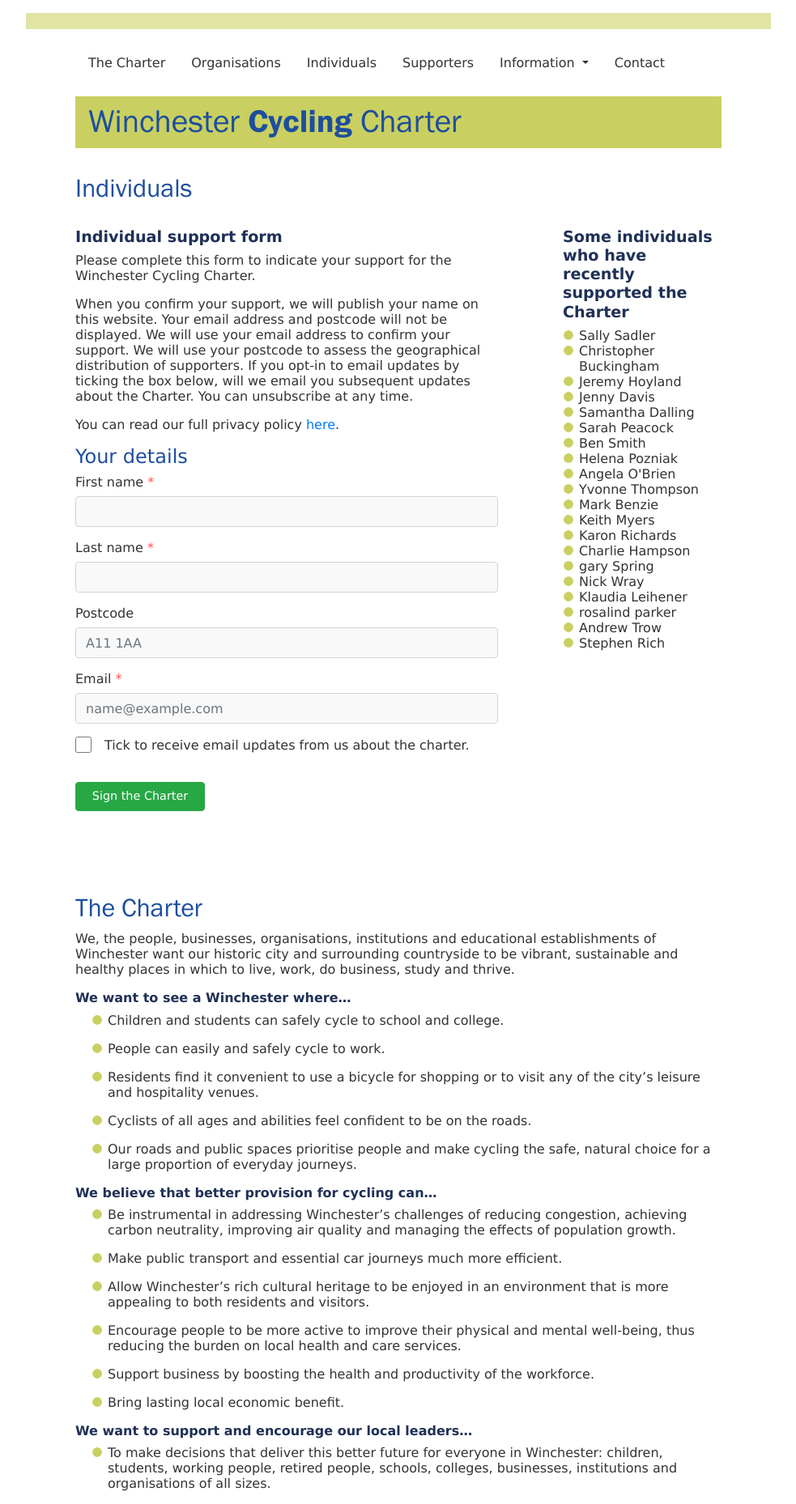
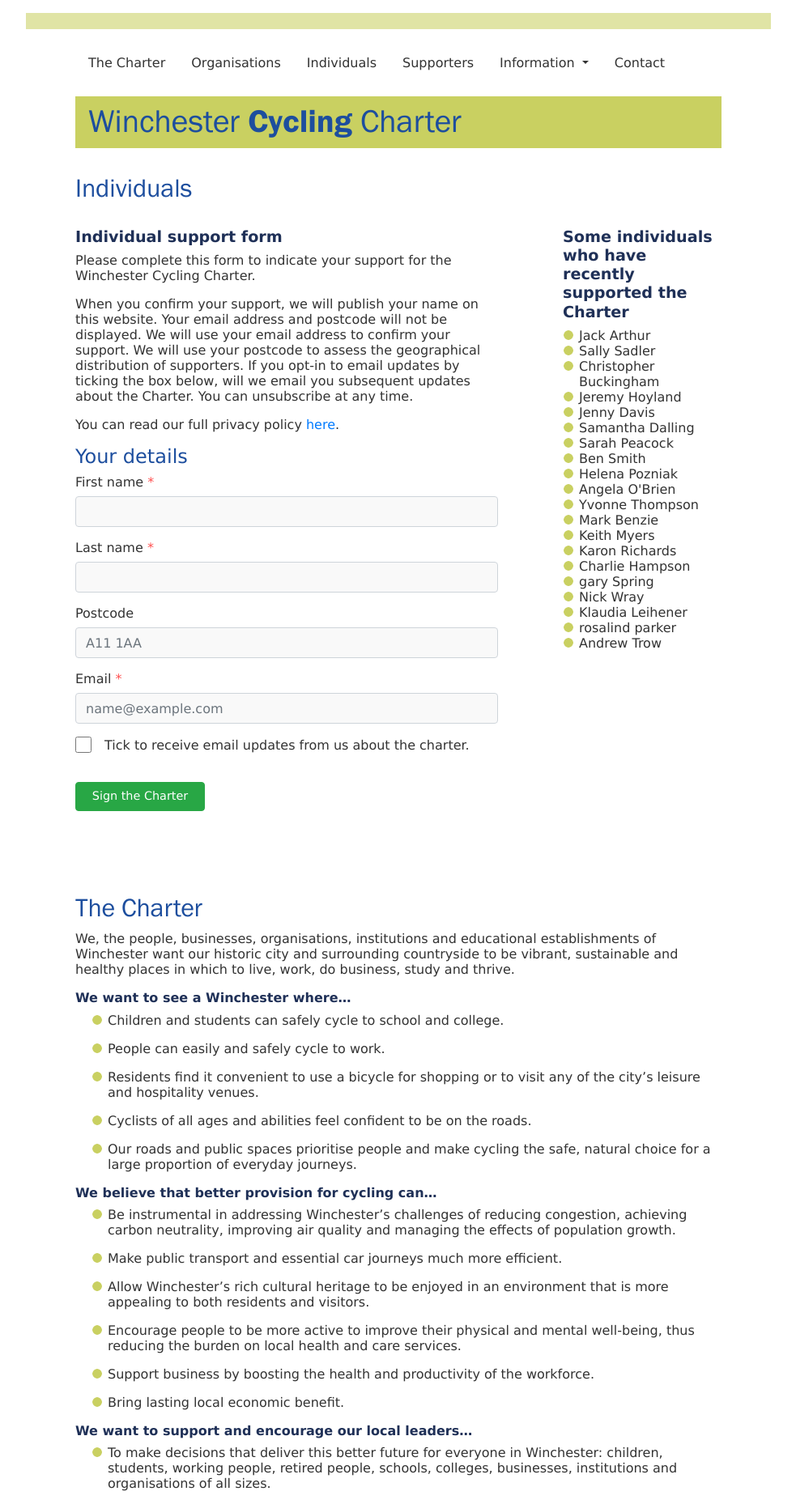
Before and after one commit to winchestercyclingcharter/winchestercyclingcharter.github.io, a Jekyll site: the page built from ind-page.md, in a window 1280 px wide. Shown: the whole page at 81% size, without its empty margins (148-1131 px from the left). Built offline with Jekyll 4.4.1, drawn with Linux system fonts in a browser that asks for light colours; nearby versions of some CDN libraries.

Commit message:
Update people.yml

```diff
--- a/_data/people.yml
+++ b/_data/people.yml
@@ -213,3 +213,4 @@ people:
 - { lastname: O'Brien, firstname: Angela, dt: 20210224-140346-513257 }
 - { lastname: Buckingham, firstname: Christopher, dt: 20210225-161141-938380 }
 - { lastname: Sadler, firstname: Sally, dt: 20210225-202108-544040 }
+- { lastname: Arthur, firstname: Jack, dt: 20210225-214454-798780 }
```
